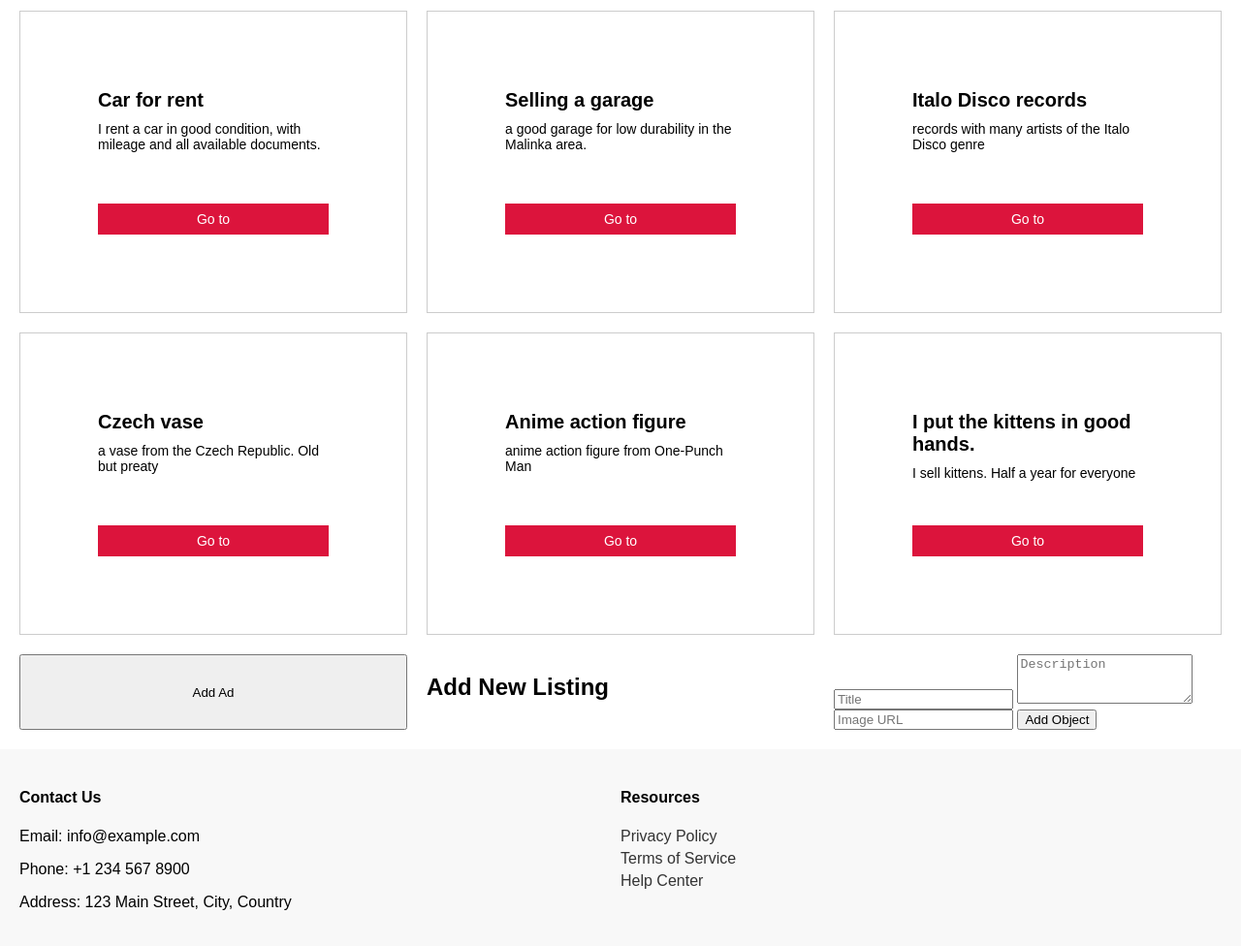
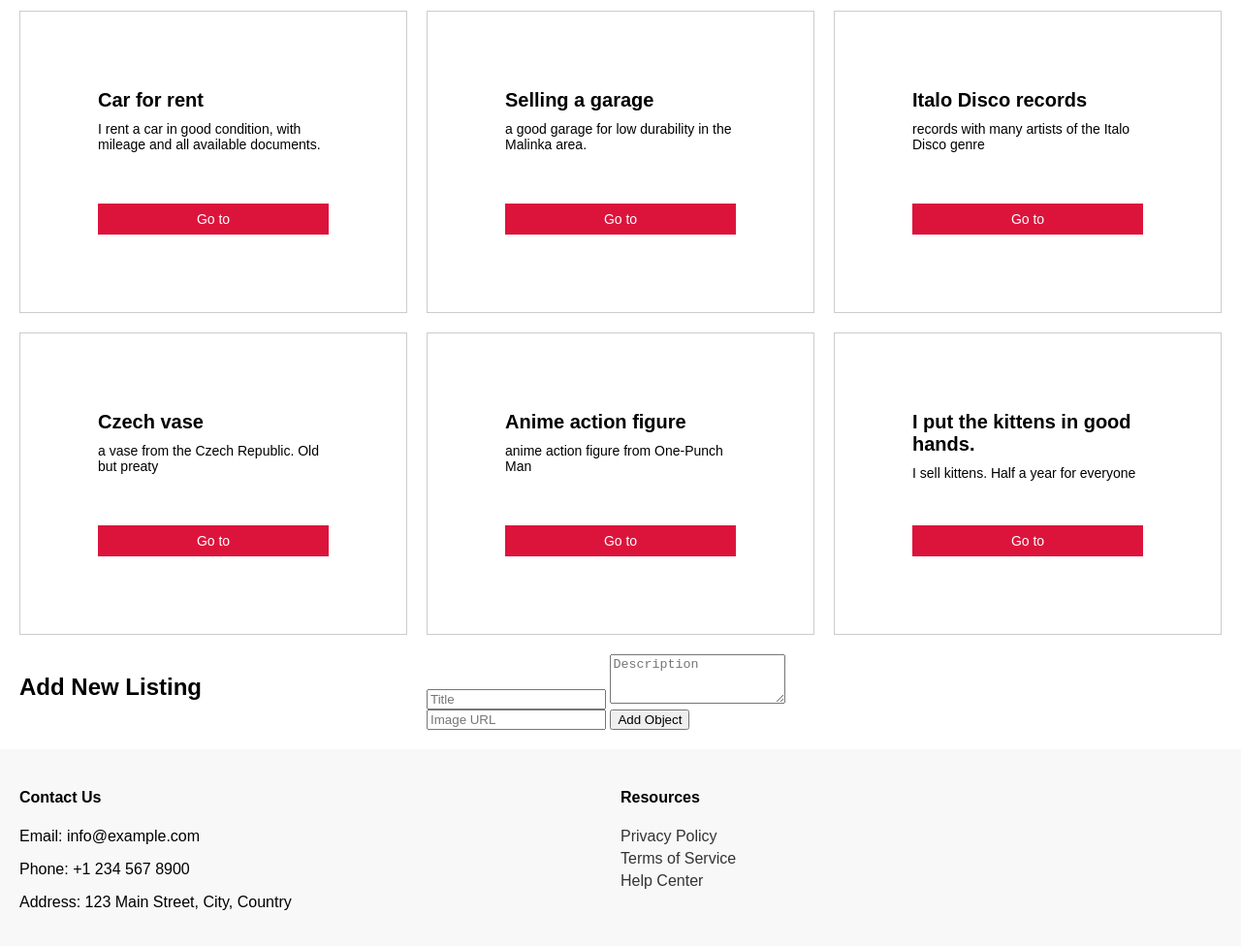
Before and after one commit to Krisokvass/pract3, a plain HTML site: page index.html in a window 1280 px wide. Shown: the part 61-1037 px from the top of the page at 97% size. Drawn offline with Linux system fonts and the light colour scheme.

Commit message:
Update index.html

```diff
--- a/index.html
+++ b/index.html
@@ -65,7 +65,7 @@
                 <p>I sell kittens. Half a year for everyone</p>
                 <button>Go to</button>
             </div>
-  <button id="add-button">Add Ad</button>
+
 
         <h2>Add New Listing</h2>
   <form id="addObjectForm">
```
